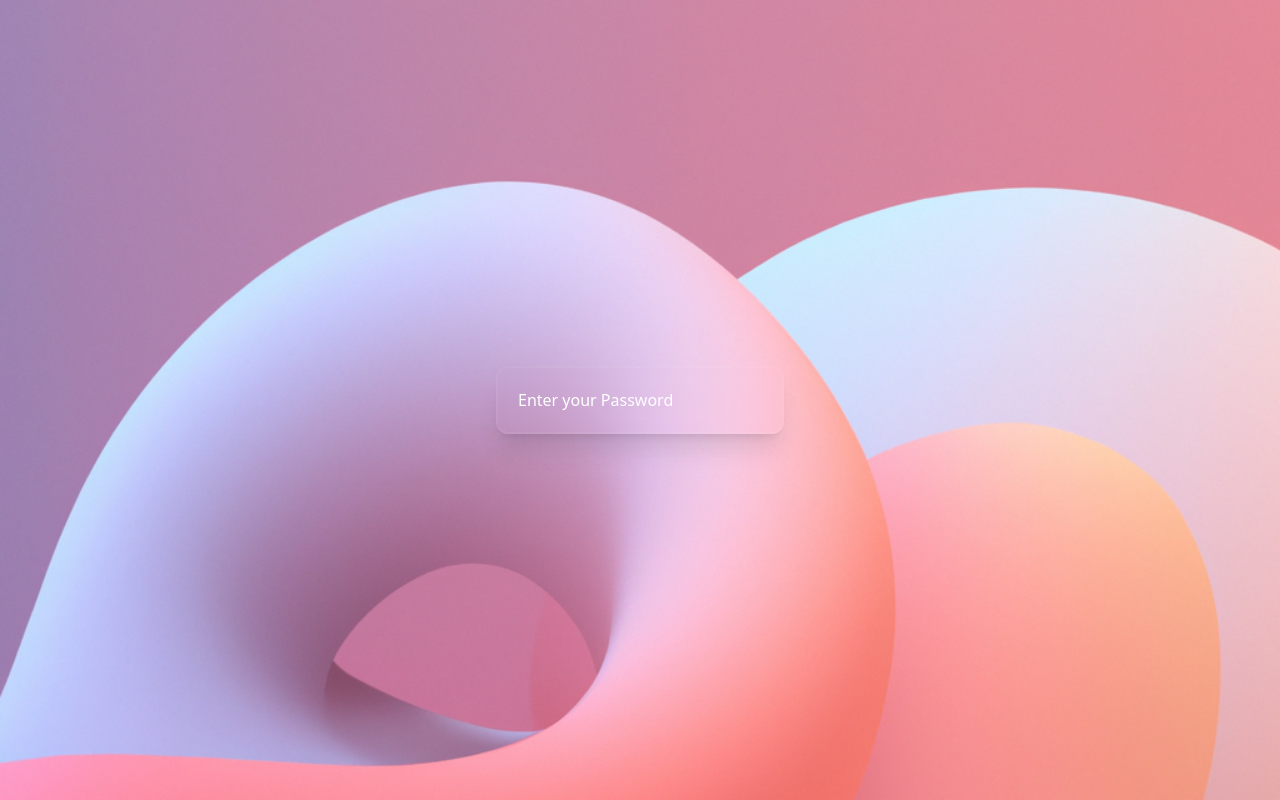
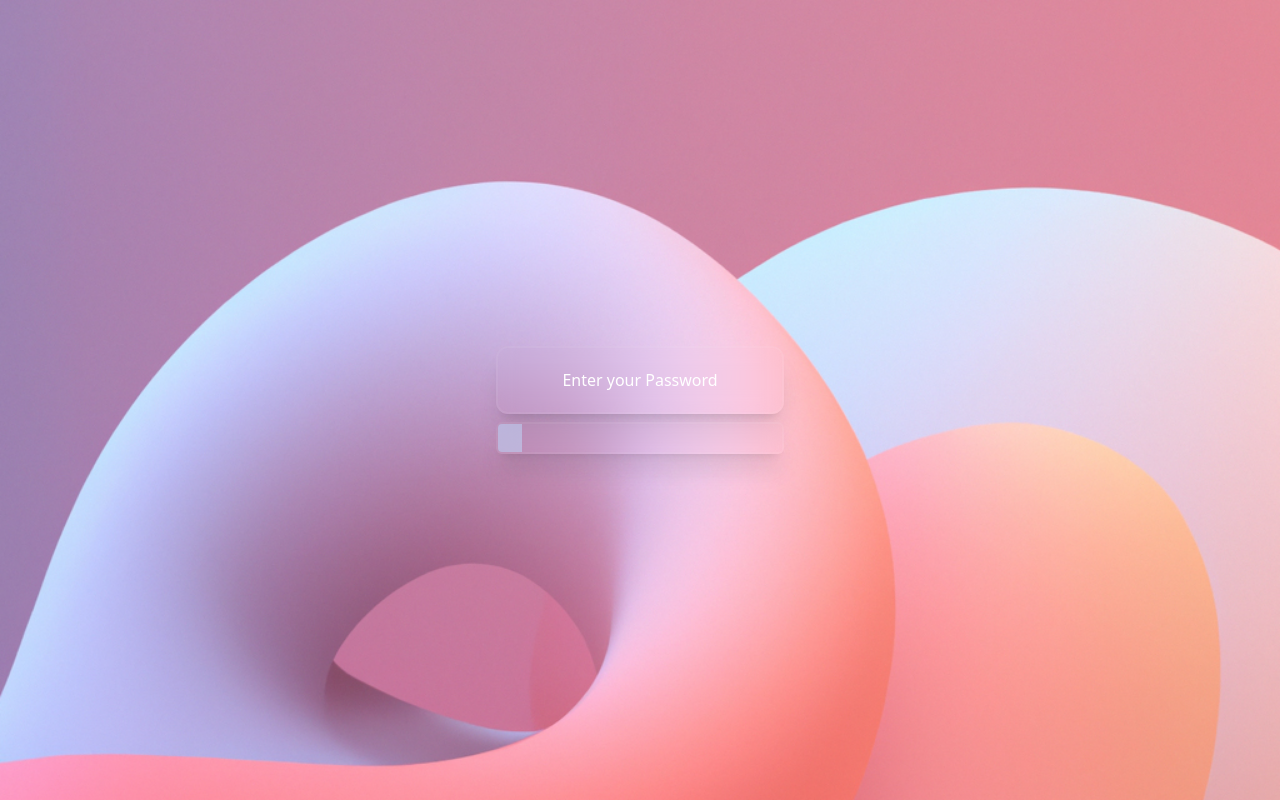
Before and after one commit to cesardarizaleta/React-Proyects, a React (Create React App) app in the folder password/: page / in a window 1280 px wide. Built offline with nearby package versions, Linux system fonts and the light colour scheme.

Commit message:
Agregando Progressbar

```diff
--- a/password/src/App.css
+++ b/password/src/App.css
@@ -4,7 +4,7 @@
     background-size: cover;
 }
 
-main {
+main, #progress {
     border: 2px solid #ffffff10;
     backdrop-filter: blur(10px);
 }
--- a/password/src/App.js
+++ b/password/src/App.js
@@ -1,16 +1,32 @@
 import './App.css';
 
 function App() {
+
+  function verify() {
+    alert('hi')
+  }
+
   return (
-    <div id="App" className="h-screen w-screen grid place-items-center">
+    <div id="App" className="h-screen w-screen flex flex-col justify-center items-center
+    gap-2">
 
       <main className="w-72 h-fit hover:w-80 transition-all duration-700
        text-white rounded-xl shadow-xl
       ">
-        <input className="w-full rounded-md p-5
+        <input onChange={verify} className="w-full rounded-md p-5
         cursor-pointer bg-transparent placeholder:text-white
-         outline-none" placeholder="Enter your Password" id="pass"></input>
+        text-center outline-none" placeholder="Enter your Password" id="pass"></input>
       </main>
+
+      <div id="progress" className="w-72 h-8 hover:w-80 transition-all duration-700
+       text-white rounded-md overflow-hidden relative shadow-xl
+      ">
+        <div id="barra"
+        className="absolute left-0 h-full opacity-50 w-6 bg-blue-200">
+
+        </div>
+      </div>
+
 
     </div>
   );
```
